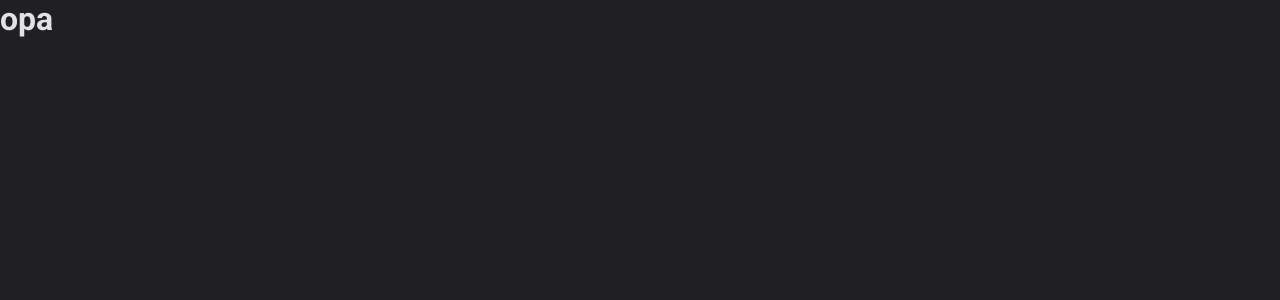
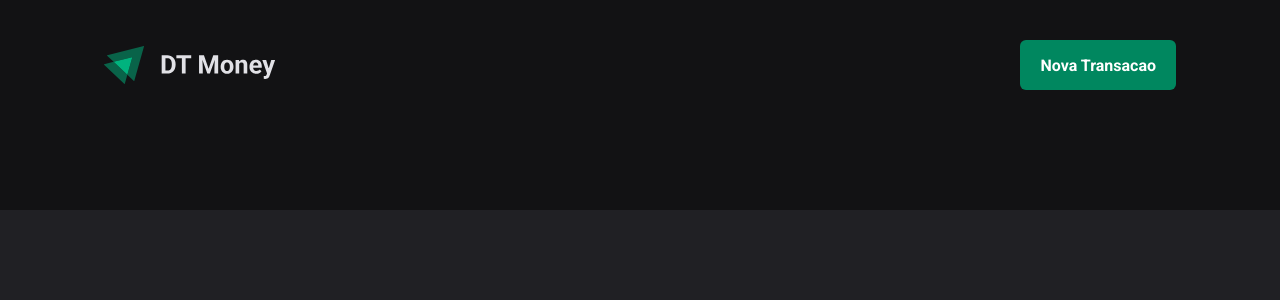
Before and after one commit to emanoelhenrick/igniteDTMoney, a React (Vite) app: page / in a window 1280 px wide. Shown: the top 300 px of the page. Built offline with nearby package versions, Linux system fonts and the light colour scheme.

Commit message:
add header component

```diff
--- a/src/App.tsx
+++ b/src/App.tsx
@@ -1,4 +1,5 @@
 import { ThemeProvider } from "styled-components";
+import { Transactions } from "./pages/Transactions";
 import { GlobalStyle } from "./styles/global";
 import { defaultTheme } from "./styles/themes/default";
 
@@ -6,7 +7,7 @@
 
   return (
     <ThemeProvider theme={defaultTheme}>
-      <h1>opa</h1>
+      <Transactions />
 
       <GlobalStyle />
     </ThemeProvider>
--- /dev/null
+++ b/src/components/Header/index.tsx
@@ -0,0 +1,14 @@
+import { HeaderContainer, HeaderContent, NewTransactionButton } from "./styles";
+
+import logoImg from '../../assets/logo.svg';
+
+export function Header() {
+  return (
+    <HeaderContainer>
+      <HeaderContent>
+        <img src={logoImg} />
+        <NewTransactionButton>Nova Transacao</NewTransactionButton>
+      </HeaderContent>
+    </HeaderContainer>
+  )
+}
--- /dev/null
+++ b/src/components/Header/styles.ts
@@ -0,0 +1,37 @@
+import styled from "styled-components";
+
+export const HeaderContainer = styled.header`
+  background: ${props => props.theme["gray-900"]};
+  padding: 2.5rem 0 7.5rem;
+
+`
+
+export const HeaderContent = styled.div`
+  width: 100%;
+  max-width: 1120px;
+  margin: 0 auto;
+  padding: 0 1.5rem;
+
+  display: flex;
+  justify-content: space-between;
+  align-items: center;
+
+`
+
+export const NewTransactionButton = styled.button`
+  height: 50px;
+  border: 0;
+  background: ${props => props.theme["green-500"]};
+  color: ${props => props.theme.white};
+  font-weight: bold;
+  padding: 0 1.25rem;
+  border-radius: 6px;
+  cursor: pointer;
+  transition: background 200ms;
+
+
+  &:hover {
+    background: ${props => props.theme["green-700"]};
+
+  }
+`
--- /dev/null
+++ b/src/pages/Transactions/index.tsx
@@ -0,0 +1,9 @@
+import { Header } from "../../components/Header";
+
+export function Transactions() {
+  return (
+    <div>
+      <Header />
+    </div>
+  )
+}
```
Also changed, not shown: src/assets/logo.svg (added), src/pages/Transactions/styles.ts (added).
